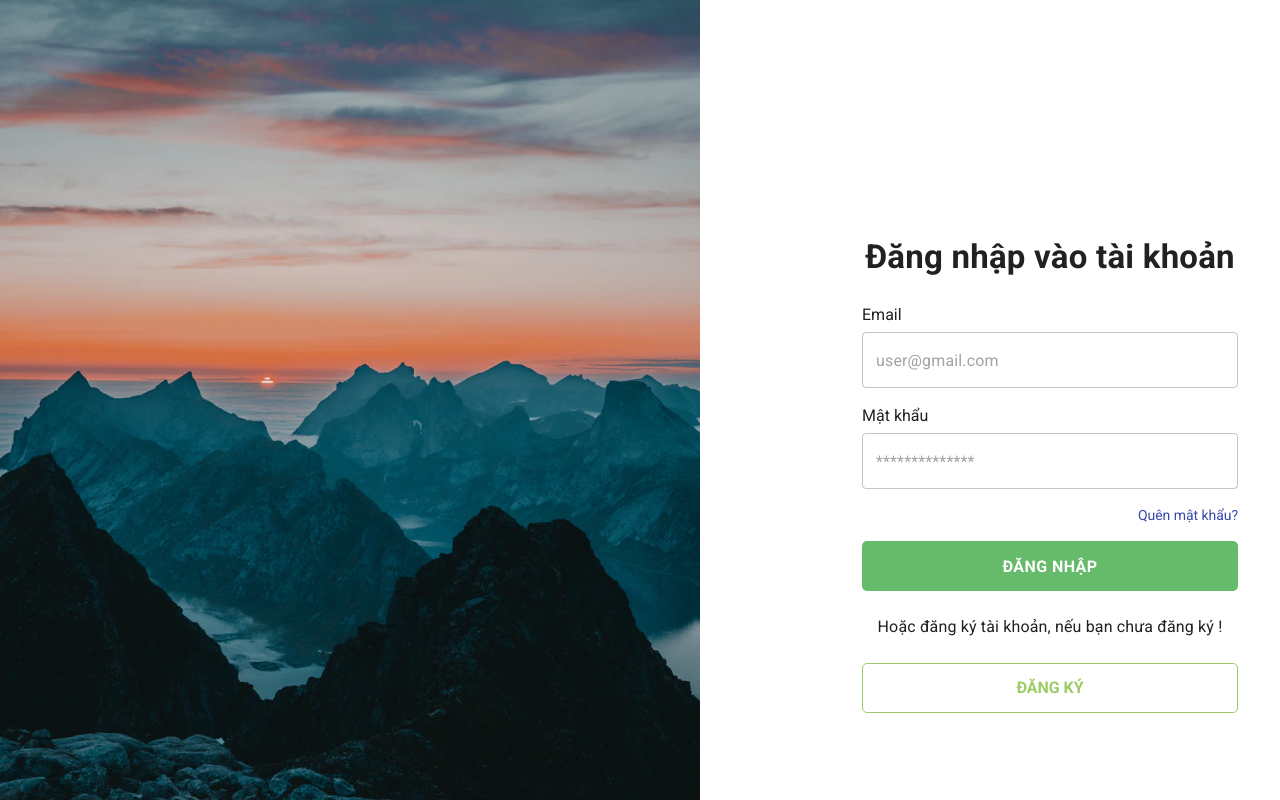
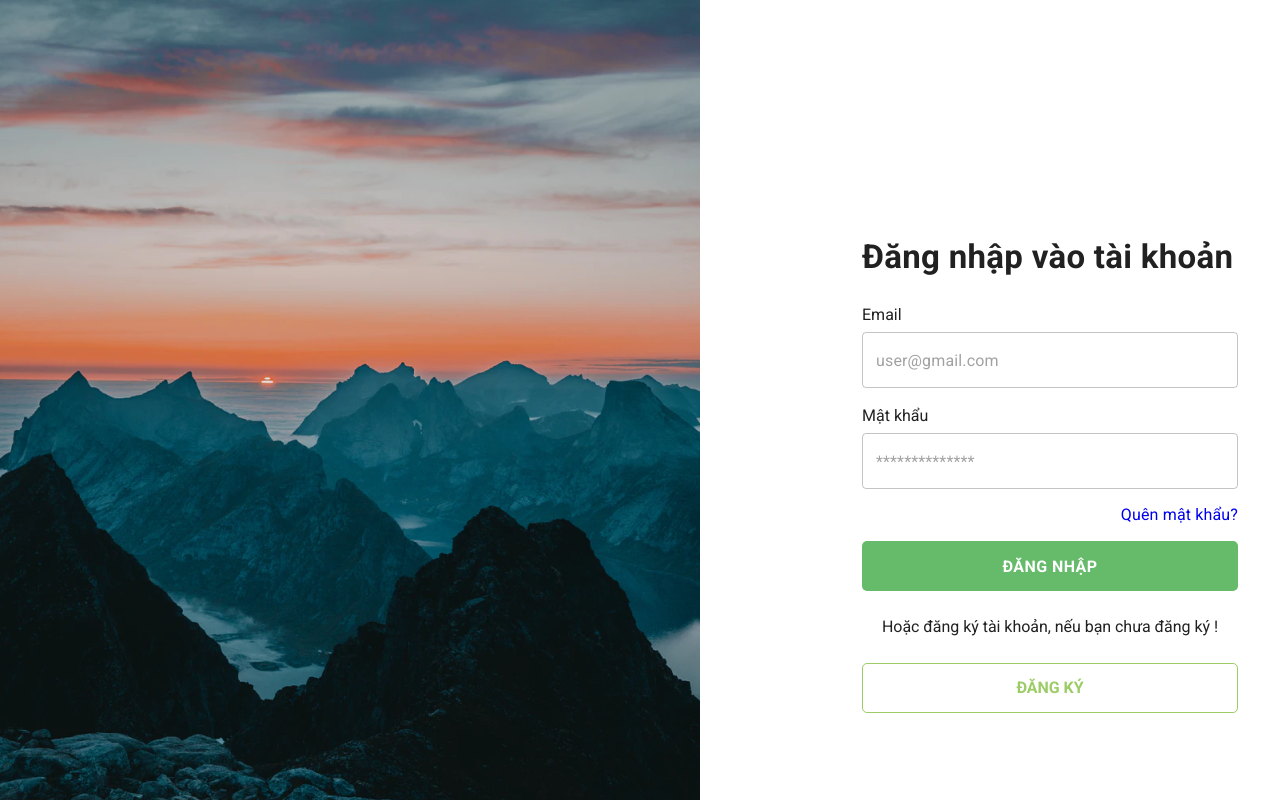
Before and after one commit to zinza-d2-training/datnt1-react, a React (Create React App) app: page /login in a window 1280 px wide. Shown: the top 800 px of the page. Built offline with nearby package versions, Linux system fonts and the light colour scheme.

Commit message:
router file + alias path + styledComponent

```diff
--- a/src/features/counter/Counter.tsx
+++ b/src/features/counter/Counter.tsx
@@ -11,7 +11,7 @@ import {
 
 import './Counter.css';
 
-import { useAppDispatch, useAppSelector } from '../../store';
+import { useAppDispatch, useAppSelector } from 'store';
 
 export function Counter() {
   const count = useAppSelector(selectCount);
--- a/src/features/counter/counterSlice.ts
+++ b/src/features/counter/counterSlice.ts
@@ -1,6 +1,6 @@
 import { createAsyncThunk, createSlice, PayloadAction } from '@reduxjs/toolkit';
 import { fetchCount } from './counterAPI';
-import { AppThunk, RootState } from '../../store';
+import { AppThunk, RootState } from 'store';
 
 export interface CounterState {
   value: number;
--- a/src/features/user/userSlice.ts
+++ b/src/features/user/userSlice.ts
@@ -1,5 +1,6 @@
 import { createSlice, PayloadAction } from '@reduxjs/toolkit';
-import { RootState } from '../../store';
+// import { RootState } from 'store';
+import { RootState } from 'store';
 
 export interface UserState {
   name: string;
@@ -21,8 +22,6 @@ export const userSlice = createSlice({
       state = action.payload;
     }
   }
-  // The `extraReducers` field lets the slice handle actions defined elsewhere,
-  // including actions generated by createAsyncThunk or in other slices.
 });
 
 export const { loginUser } = userSlice.actions;
--- a/src/pages/login.tsx
+++ b/src/pages/login.tsx
@@ -5,7 +5,7 @@ import { SubmitHandler, useForm } from 'react-hook-form';
 import { yupResolver } from '@hookform/resolvers/yup';
 import * as yup from 'yup';
 
-import loginImg from '../assets/img/login.png';
+import loginImg from 'assets/img/login.png';
 import { Link } from 'react-router-dom';
 
 const Container = styled.div`
@@ -66,6 +66,17 @@ const Header = styled.div`
   height: 42px;
 `;
 
+const HeaderText = styled(Typography)`
+  width: 376px;
+  height: 42px;
+  font-family: Roboto;
+  font-style: normal;
+  font-weight: 700;
+  font-size: 33px;
+  line-height: 123.5%;
+  color: rgba(0, 0, 0, 0.87);
+`;
+
 const Form = styled.form`
   display: flex;
   flex-direction: column;
@@ -111,6 +122,18 @@ const Links = styled.div`
   background: #ffffff;
 `;
 
+const LinkTypography = styled(Typography)`
+  width: '101px';
+  height: '20px';
+  font-family: 'Roboto';
+  font-weight: '400';
+  font-size: '14px';
+  line-height: '143%';
+  text-align: 'right';
+  letter-spacing: '-0.04px';
+  color: '#3949AB';
+`;
+
 const LoginBtn = styled(Button)`
   width: 376px;
   height: 50px;
@@ -137,6 +160,30 @@ const RegisterBtn = styled(Button)`
   background: #ffffff;
   border: 1px solid #9ccc65;
   border-radius: 5px;
+`;
+
+const SuggestTypography = styled(Typography)`
+  width: 376px;
+  height: 24px;
+  font-family: Roboto;
+  font-style: normal;
+  font-weight: 400;
+  font-size: 16px;
+  line-height: 150%;
+  text-align: center;
+  letter-spacing: -0.04px;
+  color: rgba(0, 0, 0, 0.87);
+`;
+const RegisterTypography = styled(Typography)`
+  width: 376px;
+  height: 24px;
+  font-family: Roboto;
+  font-weight: 700;
+  font-size: 16px;
+  line-height: 150%;
+  text-align: center;
+  letter-spacing: -0.04px;
+  color: #9ccc65;
 `;
 
 type FormValues = {
@@ -186,21 +233,7 @@ const Login = () => {
       <SideRight>
         <SideRightContainer>
           <Header>
-            <Typography
-              variant="h4"
-              align="center"
-              sx={{
-                width: '376px',
-                height: '42px',
-                fontFamily: 'Roboto',
-                fontStyle: 'normal',
-                fontWeight: '700',
-                fontSize: '33px',
-                lineHeight: '123.5%',
-                color: 'rgba(0, 0, 0, 0.87)'
-              }}>
-              Đăng nhập vào tài khoản
-            </Typography>
+            <HeaderText>Đăng nhập vào tài khoản</HeaderText>
           </Header>
           <Form>
             <InputComponent>
@@ -230,57 +263,19 @@ const Login = () => {
             </InputComponent>
             <Links>
               <Link to="/forgot-password" style={{ textDecoration: 'none' }}>
-                <Typography
-                  sx={{
-                    width: '101px',
-                    height: '20px',
-                    fontFamily: 'Roboto',
-                    fontWeight: '400',
-                    fontSize: '14px',
-                    lineHeight: '143%',
-                    textAlign: 'right',
-                    letterSpacing: '-0.04px',
-                    color: '#3949AB'
-                  }}>
-                  Quên mật khẩu?
-                </Typography>
+                <LinkTypography>Quên mật khẩu?</LinkTypography>
               </Link>
             </Links>
             <LoginBtn onClick={handleSubmit(onSubmit)} disabled={disabled}>
               Đăng nhập
             </LoginBtn>
           </Form>
-          <Typography
-            sx={{
-              width: '376px',
-              height: '24px',
-              fontFamily: 'Roboto',
-              fontStyle: 'normal',
-              fontWeight: '400',
-              fontSize: '16px',
-              lineHeight: '150%',
-              textAlign: 'center',
-              letterSpacing: -'0.04px',
-              color: 'rgba(0, 0, 0, 0.87)'
-            }}>
+          <SuggestTypography>
             Hoặc đăng ký tài khoản, nếu bạn chưa đăng ký !
-          </Typography>
+          </SuggestTypography>
           <RegisterBtn>
             <Link to="/register" style={{ textDecoration: 'none' }}>
-              <Typography
-                sx={{
-                  width: '376px',
-                  height: '24px',
-                  fontFamily: 'Roboto',
-                  fontWeight: '700',
-                  fontSize: '16px',
-                  lineHeight: '150%',
-                  textAlign: 'center',
-                  letterSpacing: '-0.04px',
-                  color: '#9CCC65'
-                }}>
-                Đăng ký
-              </Typography>
+              <RegisterTypography>Đăng ký</RegisterTypography>
             </Link>
           </RegisterBtn>
         </SideRightContainer>
--- a/src/store/store.ts
+++ b/src/store/store.ts
@@ -1,6 +1,6 @@
 import { configureStore, ThunkAction, Action } from '@reduxjs/toolkit';
-import counterReducer from '../features/counter/counterSlice';
-import userReducer from '../features/user/userSlice';
+import counterReducer from 'features/counter/counterSlice';
+import userReducer from 'features/user/userSlice';
 
 export const store = configureStore({
   reducer: {
```
Also changed, not shown: src/App.tsx (+2 -25 lines), src/router/router.tsx (added, +27 -0 lines), tsconfig.json (+11 -8 lines).
